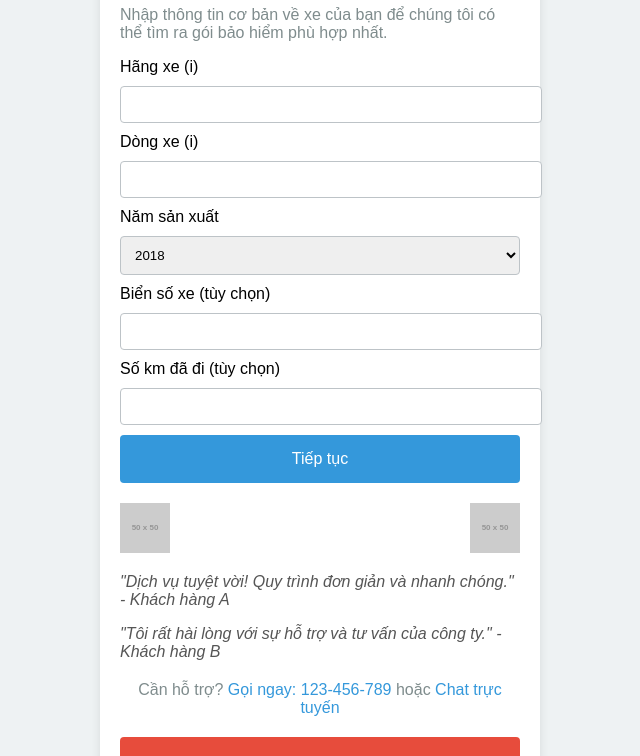
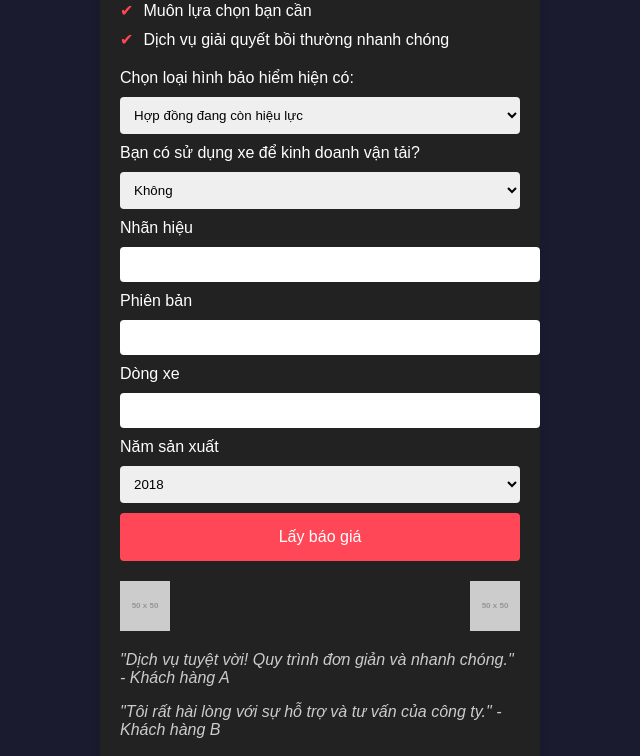
Before and after one commit to thanhtud3/Ungdungdat, a plain HTML site: page index.html in a window 1280 px wide. Shown: the part 43-799 px from the top of the page, without its empty margins (320-960 px from the left). Drawn offline with Linux system fonts and the light colour scheme; placeholder pictures from the web are drawn by us.

Commit message:
Update index.html

```diff
--- a/index.html
+++ b/index.html
@@ -3,34 +3,62 @@
 <head>
     <meta charset="UTF-8">
     <meta name="viewport" content="width=device-width, initial-scale=1.0">
-    <title>Bắt Đầu Với Bảo Hiểm Xe Của Bạn</title>
+    <title>Bảo hiểm Vật chất Ô tô</title>
     <style>
-        body { font-family: Arial, sans-serif; margin: 0; padding: 0; display: flex; justify-content: center; align-items: center; height: 100vh; background-color: #eef2f3; }
-        .container { background: white; padding: 20px; border-radius: 8px; box-shadow: 0 0 10px rgba(0, 0, 0, 0.1); width: 400px; }
-        h1 { color: #2c3e50; }
-        p { color: #7f8c8d; }
-        input, select { width: 100%; padding: 10px; margin: 10px 0; border: 1px solid #bdc3c7; border-radius: 4px; }
-        .cta-button { background-color: #3498db; color: white; border: none; padding: 15px; width: 100%; border-radius: 4px; font-size: 16px; cursor: pointer; }
-        .cta-button:hover { background-color: #2980b9; }
+        body { font-family: Arial, sans-serif; margin: 0; padding: 0; background-color: #1b1b2f; color: #fff; display: flex; justify-content: center; align-items: center; height: 100vh; }
+        .container { background: #222; padding: 20px; border-radius: 8px; box-shadow: 0 0 10px rgba(0, 0, 0, 0.1); width: 400px; }
+        .left-panel { text-align: left; margin-bottom: 20px; }
+        .left-panel h1 { color: #ff4757; }
+        .left-panel ul { list-style: none; padding: 0; }
+        .left-panel ul li { margin-bottom: 10px; }
+        .left-panel ul li::before { content: '✔'; color: #ff4757; margin-right: 10px; }
+        .right-panel { text-align: left; }
+        input, select { width: 100%; padding: 10px; margin: 10px 0; border: none; border-radius: 4px; }
+        .cta-button { background-color: #ff4757; color: white; border: none; padding: 15px; width: 100%; border-radius: 4px; font-size: 16px; cursor: pointer; }
+        .cta-button:hover { background-color: #e84118; }
         .trust { display: flex; justify-content: space-between; margin-top: 20px; }
         .trust img { width: 50px; height: 50px; }
         .customer-reviews { margin-top: 20px; }
-        .customer-reviews p { font-style: italic; color: #555; }
+        .customer-reviews p { font-style: italic; color: #ccc; }
         .support { margin-top: 20px; text-align: center; }
-        .support a { color: #3498db; text-decoration: none; }
+        .support a { color: #ff4757; text-decoration: none; }
         .promo { background-color: #e74c3c; color: white; padding: 10px; text-align: center; border-radius: 4px; margin-top: 20px; }
     </style>
 </head>
 <body>
     <div class="container">
-        <h1>Bắt Đầu Với Bảo Hiểm Xe Của Bạn</h1>
-        <p>Nhập thông tin cơ bản về xe của bạn để chúng tôi có thể tìm ra gói bảo hiểm phù hợp nhất.</p>
+        <div class="left-panel">
+            <h1>Bảo hiểm Vật chất Ô tô</h1>
+            <p>Cách dễ nhất để mua Bảo hiểm Vật chất Ô tô với giá cực thấp.</p>
+            <ul>
+                <li>Nhanh gọn và Đơn giản</li>
+                <li>Công nghệ giám định AI đột phá</li>
+                <li>Muôn lựa chọn bạn cần</li>
+                <li>Dịch vụ giải quyết bồi thường nhanh chóng</li>
+            </ul>
+        </div>
+        <div class="right-panel">
             <form>
-            <label for="brand">Hãng xe <span title="Ví dụ: Toyota" style="cursor: help;">(i)</span></label>
+                <label for="insurance-type">Chọn loại hình bảo hiểm hiện có:</label>
+                <select id="insurance-type" name="insurance-type" required>
+                    <option value="current">Hợp đồng đang còn hiệu lực</option>
+                    <option value="expired">Hợp đồng đã hết hiệu lực/Chưa có</option>
+                </select>
+
+                <label for="commercial-use">Bạn có sử dụng xe để kinh doanh vận tải?</label>
+                <select id="commercial-use" name="commercial-use" required>
+                    <option value="no">Không</option>
+                    <option value="yes">Có</option>
+                </select>
+
+                <label for="brand">Nhãn hiệu</label>
                 <input type="text" id="brand" name="brand" required>
 
-            <label for="model">Dòng xe <span title="Ví dụ: Corolla" style="cursor: help;">(i)</span></label>
+                <label for="model">Phiên bản</label>
                 <input type="text" id="model" name="model" required>
+
+                <label for="series">Dòng xe</label>
+                <input type="text" id="series" name="series" required>
 
                 <label for="year">Năm sản xuất</label>
                 <select id="year" name="year" required>
@@ -41,13 +69,7 @@
                     <option value="2022">2022</option>
                 </select>
 
-            <label for="license">Biển số xe (tùy chọn)</label>
-            <input type="text" id="license" name="license">
-
-            <label for="mileage">Số km đã đi (tùy chọn)</label>
-            <input type="number" id="mileage" name="mileage">
-
-            <button type="submit" class="cta-button">Tiếp tục</button>
+                <button type="submit" class="cta-button">Lấy báo giá</button>
             </form>
             <div class="trust">
                 <img src="https://via.placeholder.com/50" alt="Chứng nhận an toàn">
@@ -64,5 +86,6 @@
                 <p>Giảm 10% cho lần mua bảo hiểm đầu tiên! Sử dụng mã: SAVE10</p>
             </div>
         </div>
+    </div>
 </body>
 </html>
```
Lines whose indentation alone changed are shown as unchanged.
